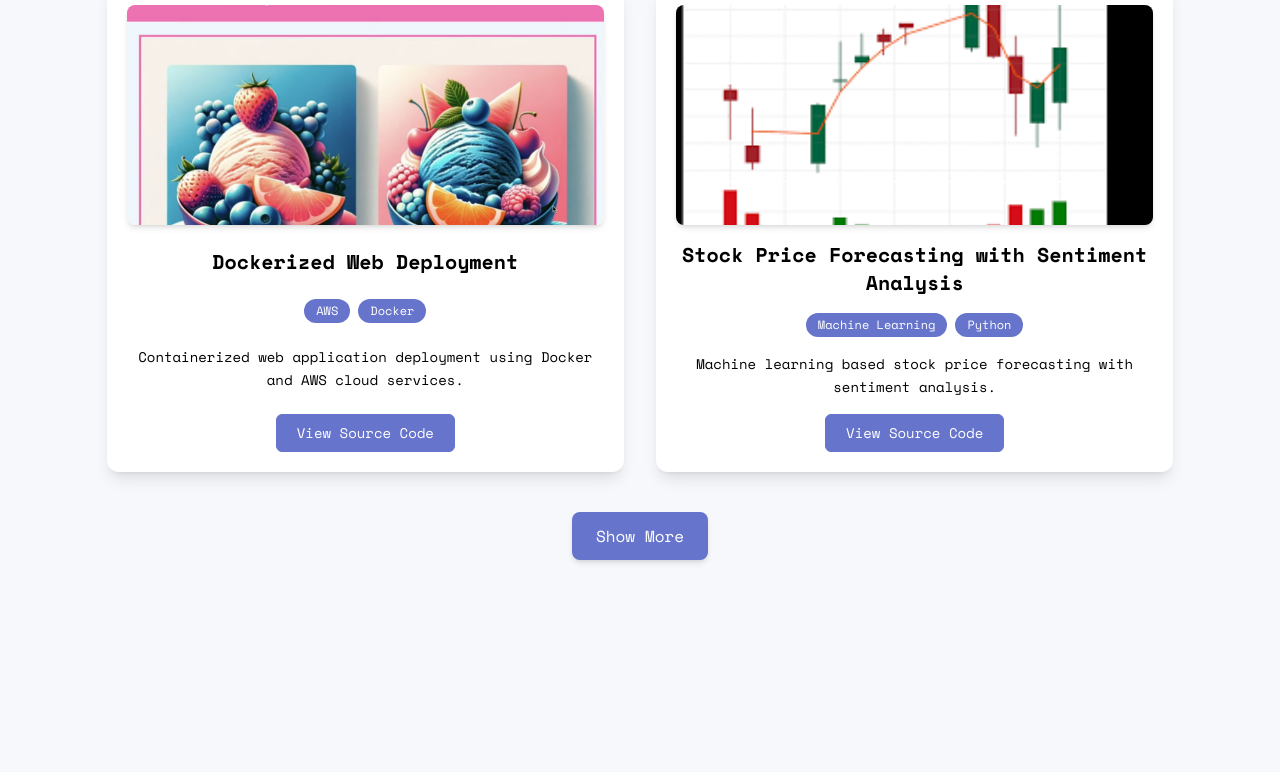
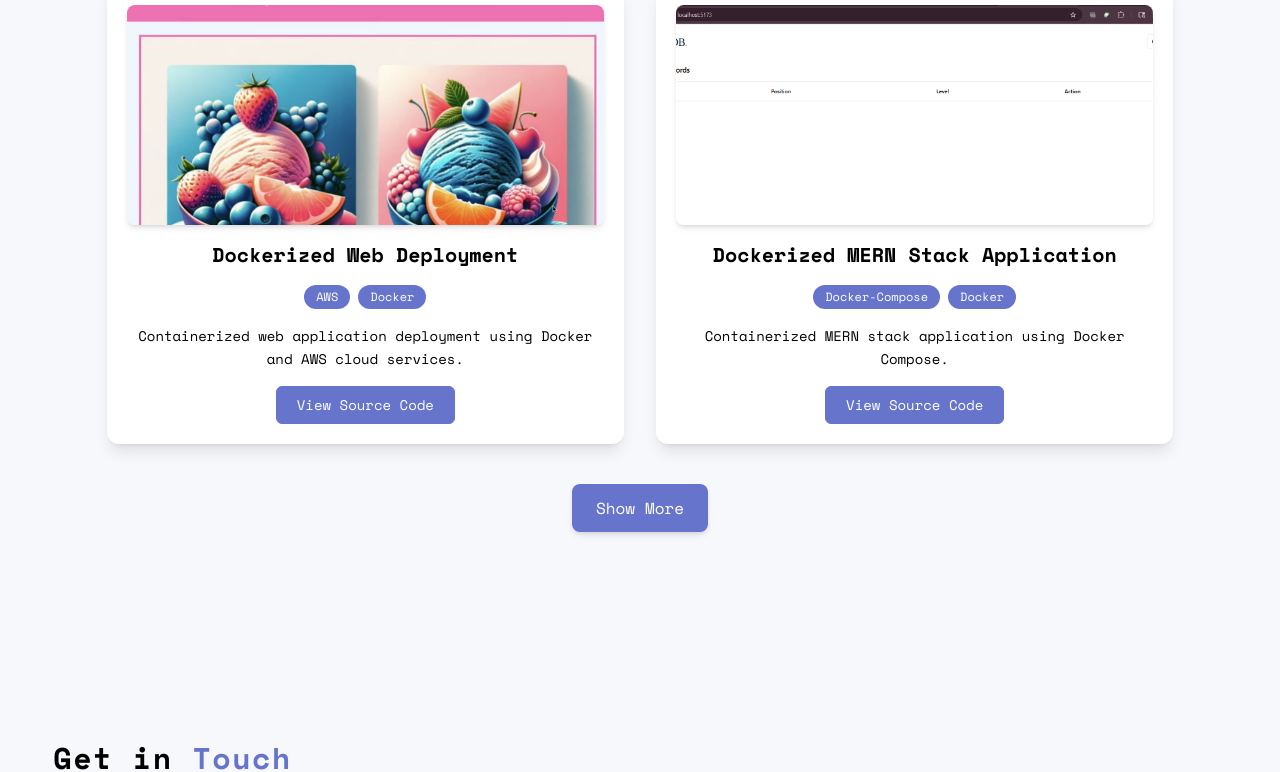
Before and after one commit to dhruvgoe/Portfolio, a React (Vite) app: page / in a window 1280 px wide. Shown: the part 5985-6757 px from the top of the page. Built offline with nearby package versions, Linux system fonts and the light colour scheme.

Commit message:
Added Dockerized Mern Stack Application Project with Image

```diff
--- a/src/components/Projects.jsx
+++ b/src/components/Projects.jsx
@@ -1,182 +1,8 @@
-// import React, { useEffect, useState } from "react";
-
-// import terraProject from "../assets/project assets/terraProject.png";
-// import dockerWeb from "../assets/project assets/dockerProject.png";
-// import stockProject from "../assets/project assets/stockProject.png";
-// import driverProject from "../assets/project assets/driverProject.jpeg";
-// import cicdProject from "../assets/project assets/cicdProject.png";
-
-// const Projects = () => {
-//   const projects = [
-//     {
-//       name: "Terraform Deployment on AWS",
-//       repoLink: "https://github.com/dhruvgoe/Terraform-Deployment-Project",
-//       pic: terraProject,
-//       techs: ["AWS", "Terraform"],
-//       desc: "This project demonstrates the deployment of a complete AWS infrastructure using Terraform, showcasing the power of Infrastructure as Code (IaC) for efficient and scalable cloud resource management.",
-//     },
-//     {
-//       name: "Portfolio Hosting through CI/CD",
-//       repoLink: "https://github.com/dhruvgoe/Resume-Hosting-CI-CD",
-//       pic: cicdProject,
-//       techs: ["AWS S3", "Github Actions", "Github"],
-//       desc: "This project focuses on hosting a personal portfolio using AWS S3, with an automated CI/CD pipeline set up through Github Actions. It demonstrates how to seamlessly deploy updates to the portfolio whenever changes are pushed to the GitHub repository.",
-//     },
-//     {
-//       name: "Dockerized Web Deployment",
-//       repoLink: "https://github.com/dhruvgoe/docker-sample-web-app",
-//       pic: dockerWeb,
-//       techs: ["AWS", "Docker"],
-//       desc: "Dockerized Web Deployment is a project that involves containerizing a web application using Docker and deploying it on AWS. This project showcases the benefits of containerization for consistent and scalable application deployment in cloud environments.",
-//     },
-//     {
-//       name: "Stock Price Forecasting with Sentiment Analysis",
-//       repoLink:
-//         "https://github.com/dhruvgoe/Stock-Price-Forecasting-with-Sentiment",
-//       pic: stockProject,
-//       techs: ["Machine Learning", "Python"],
-//       desc: "This project combines stock price forecasting with sentiment analysis, leveraging machine learning techniques to predict stock market trends based on historical data and sentiment from news and social media.",
-//     },
-//     {
-//       name: "Distracted Driver Detection using Computer Vision",
-//       repoLink:
-//         "https://github.com/dhruvgoe/Distracted-Driver-Distraction",
-//       pic: driverProject,
-//       techs: ["Machine Learning", "OpenCV", "Python"],
-//       desc: "This project focuses on detecting distracted drivers using computer vision techniques. By analyzing real-time image feeds, the system identifies various forms of driver distraction to enhance road safety and reduce accidents.",
-//     },
-//   ];
-
-//   const [noOfProjectCard, setNoOfProjectCard] = useState(0);
-
-//   useEffect(() => {
-//     if (window.innerWidth > 768) {
-//       setNoOfProjectCard(6);
-//     } else if (window.innerWidth > 640) {
-//       setNoOfProjectCard(4);
-//     } else {
-//       setNoOfProjectCard(2);
-//     }
-//   }, []);
-
-//   function showMoreHandler() {
-//     setNoOfProjectCard((prev) => {
-//       if (prev * 2 >= projects.length) {
-//         return projects.length;
-//       } else {
-//         return prev * 2;
-//       }
-//     });
-//   }
-
-//   return (
-//     <div
-//       className="w-full bg-[#f7f8fc] dark:bg-[#1b1d1e] py-28"
-//       id="projects"
-//     >
-//       <div className="w-11/12 md:w-10/12 mx-auto max-w-7xl">
-
-//         {/* Heading */}
-//         <div
-//           className="text-3xl text-[#6d7ace] dark:text-[#6b92c9] font-bold tracking-wider text-center"
-//           data-aos="fade-up"
-//         >
-//           PROJECTS
-//         </div>
-
-//         {/* Description */}
-//         <div
-//           className="w-full sm:w-3/4 md:w-1/2 mx-auto text-lg text-black dark:text-white text-center py-6"
-//           data-aos="fade-up"
-//         >
-//           I have worked on a wide range of projects, from Machine Learning and
-//           Computer Vision to DevOps and Cloud deployments.
-//         </div>
-
-//         {/* Project Cards */}
-//         <div
-//           className="grid grid-cols-1 sm:grid-cols-2 md:grid-cols-3 gap-6"
-//           data-aos="fade-up"
-//         >
-//           {projects.slice(0, noOfProjectCard).map((item, index) => (
-//             <div
-//               key={index}
-//               className="bg-white dark:bg-black shadow-lg rounded-lg p-4
-//               hover:-translate-y-2 hover:scale-105 transition-all duration-300
-//               flex flex-col justify-between items-center gap-y-3"
-//             >
-//               {/* Image */}
-//               <img
-//                 src={item.pic}
-//                 alt={item.name}
-//                 className="rounded-lg w-full aspect-[2/1] shadow-md object-cover"
-//               />
-
-//               {/* Title */}
-//               <p className="text-lg text-black dark:text-white text-center font-semibold">
-//                 {item.name}
-//               </p>
-
-//               {/* Tech Stack */}
-//               <div className="flex flex-wrap justify-center items-center gap-2">
-//                 {item.techs.map((tech, ind) => (
-//                   <div
-//                     key={ind}
-//                     className="bg-[#6674cc] text-xs dark:bg-[#29347a] text-white px-3 py-1 rounded-xl"
-//                   >
-//                     {tech}
-//                   </div>
-//                 ))}
-//               </div>
-
-//               {/* Description */}
-//               <p className="text-sm text-black dark:text-white text-center">
-//                 {item.desc}
-//               </p>
-
-//               {/* Buttons */}
-//               <div className="flex items-center gap-x-4 pt-2">
-//                 <a
-//                   href={item.repoLink}
-//                   target="_blank"
-//                   rel="noreferrer"
-//                   className="bg-[#6674cc] dark:bg-[#29347a] border border-[#6674cc]
-//                   dark:border-[#29347a] rounded-md text-xs sm:text-base px-4 py-2 text-white"
-//                 >
-//                   View Source Code
-//                 </a>
-//               </div>
-//             </div>
-//           ))}
-//         </div>
-
-//         {/* Show More Button */}
-//         {noOfProjectCard < projects.length && (
-//           <div className="w-fit mx-auto pt-8">
-//             <button
-//               className="bg-[#6674cc] dark:bg-[#29347a] text-white py-2 px-5 rounded-lg hover:scale-105 transition-all duration-300"
-//               onClick={showMoreHandler}
-//             >
-//               Show More...
-//             </button>
-//           </div>
-//         )}
-//       </div>
-//     </div>
-//   );
-// };
-
-// export default Projects;
-
-
-
-
-
-
 import React, { useState } from "react";
 
 import terraProject from "../assets/project assets/terraProject.png";
 import dockerWeb from "../assets/project assets/dockerProject.png";
+import dockerMern from "../assets/project assets/dockerMern.png";
 import stockProject from "../assets/project assets/stockProject.png";
 import driverProject from "../assets/project assets/driverProject.jpeg";
 import cicdProject from "../assets/project assets/cicdProject.png";
@@ -199,10 +25,17 @@ const Projects = () => {
     },
     {
       name: "Dockerized Web Deployment",
-      repoLink: "https://github.com/dhruvgoe/docker-sample-web-app",
+      repoLink: "https://github.com/dhruvgoe/Docker-Compose-Mern-Project",
       pic: dockerWeb,
       techs: ["AWS", "Docker"],
       desc: "Containerized web application deployment using Docker and AWS cloud services.",
+    },
+    {
+      name: "Dockerized MERN Stack Application",
+      repoLink: "https://github.com/dhruvgoe/Docker-Compose-Mern-Project",
+      pic: dockerMern,
+      techs: ["Docker-Compose", "Docker"],
+      desc: "Containerized MERN stack application using Docker Compose.",
     },
     {
       name: "Stock Price Forecasting with Sentiment Analysis",
```
Also changed, not shown: src/assets/project assets/dockerMern.png (added).
